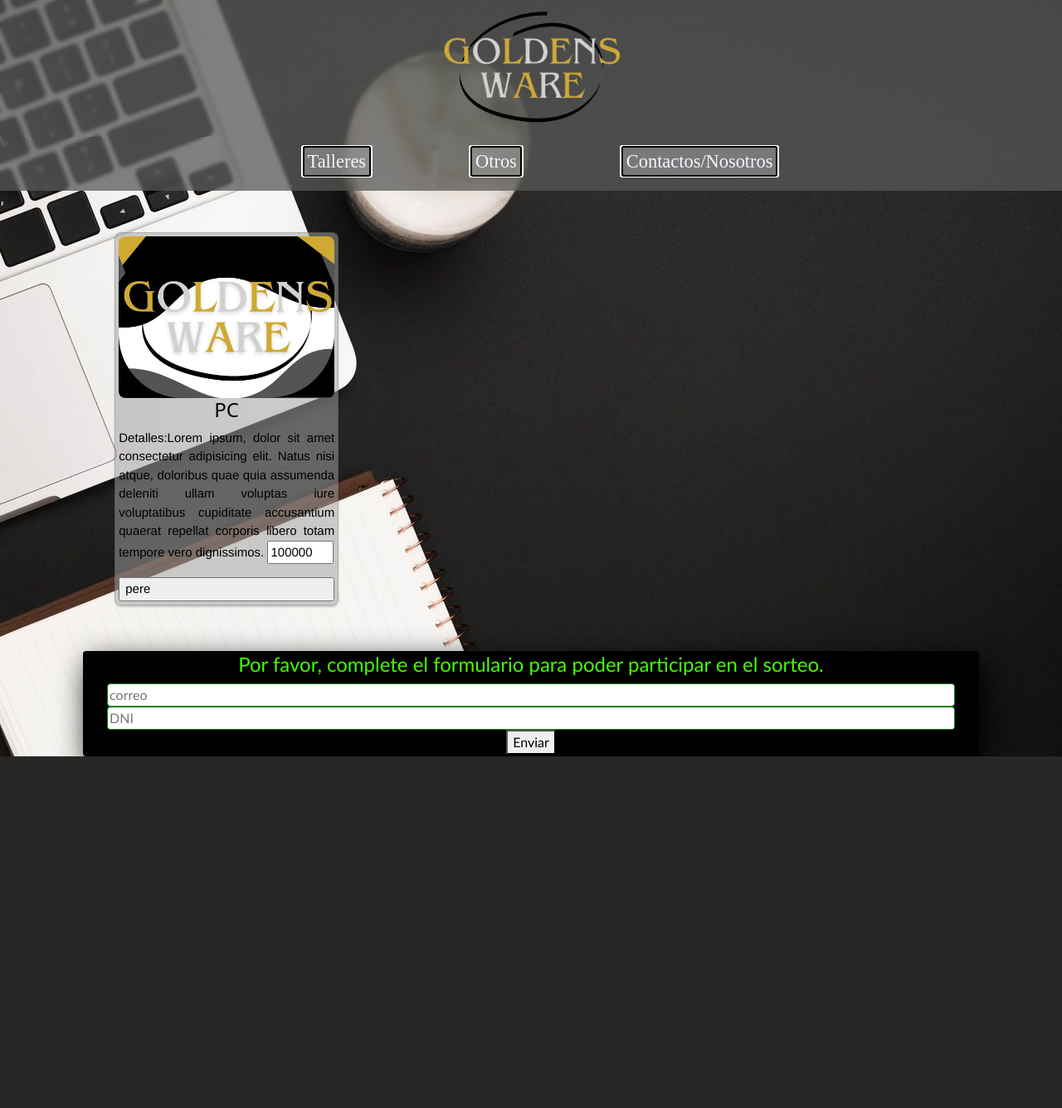
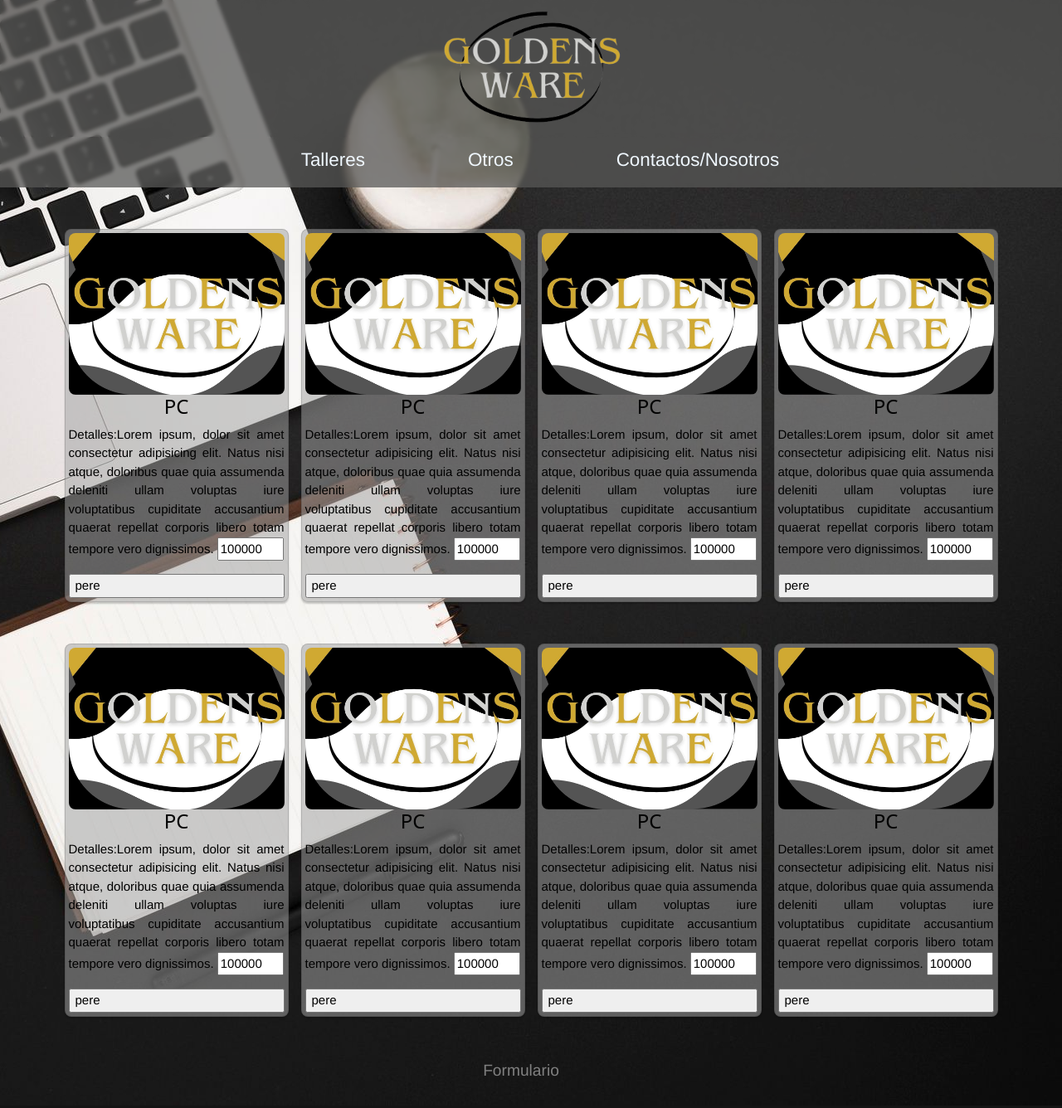
Before and after one commit to litofrandela/GoldensWare, a PHP site: page / in a window 1280 px wide. Shown: the whole page at 83% size. Before the commit the page ends 912 px from the top, so only its background shows below. Run offline with PHP 8.4, Linux system fonts and the light colour scheme; some libraries are stand-ins or nearby versions.

Commit message:
first commit

```diff
--- a/css/style.css
+++ b/css/style.css
@@ -40,6 +40,10 @@ header {
         justify-content: space-between;
     }
 
+    .esspa{
+        margin-bottom: 230px;
+    }
+
     .logo {
         display: inline;
         width: 200px;
@@ -78,9 +82,7 @@ header {
         top: 0;
         right: 0;
         bottom: 0;
-        background-color: rgba(0, 0, 0, 0.5);
         padding: 2rem;
-        box-shadow: 0 0 0 100vmax rgba(0, 0, 0, .5);
     }
 
     .no_ver.visible {
@@ -130,35 +132,21 @@ header {
 .bord {
     margin-top: 10px;
     font-size: 1.4em;
-    border: 2px solid rgb(255, 255, 255);
-    border-radius: 3px;
+    border: none;
     padding: 0px;
 }
 
-.bord:hover {
-    border: 2px solid black;
-    border-radius: 3px;
-    padding: 0px;
+.color{
+    color: aliceblue;
+    text-decoration: none;
+    font-family:'Franklin Gothic Medium', 'Arial Narrow', Arial, sans-serif;
+    padding: 4px;
+    transition: all 0.35s;
 }
 
-.color {
-    color: aliceblue;
-    text-decoration: none;
-    font-family: 'Times New Roman', Times, serif;
-    border: 2px solid black;
-    border-radius: 3px;
-    padding: 4px;
-    background-color: rgba(154, 152, 152, 0.608);
+.color:hover{
+    color:white;
 }
-
-.color:hover {
-    color: aliceblue;
-    background: rgba(0, 0, 0, 0.608);
-    border: 2px solid rgb(255, 255, 255);
-    border-radius: 3px;
-    padding: 4px;
-}
-
 /*Cards styles*/
 
 .container{
@@ -172,13 +160,13 @@ header {
     justify-content: center;
     margin: auto;
     margin-top: 50px;
-    margin-bottom: 50px;
+    margin-bottom:630px;
 }
 
 .container .card{
     margin-bottom: 50px;
-    margin-left: 50px;
-    margin-right: 50px;
+    margin-left: auto;
+    margin-right: auto;
     width: 270px;
     padding: 4px;
     height: 450px;
@@ -187,6 +175,12 @@ header {
     box-shadow: 0 2px 2px rgba(0, 0, 0, 0.2);
     transition: all 0.25s;
     font-size: 1em;
+}
+
+@media screen and (max-width:767px) {
+    .container .card{
+        margin-right: auto;
+    }
 }
 
 .container .card:hover{
@@ -219,18 +213,50 @@ header {
 
 /*Formulario*/
 
+form{
+    margin-bottom: 20px;
+}
+
+.fx{
+    display: none;
+}
+
 .formulario{
     margin-top: 5px;
     padding: 2px;
-    background-color: black;
+    background-color: rgba(0, 0, 0, 0.350);
     border-radius: 4px;
-    font-family: "calibri";
-    color: white;
-    box-shadow: 7px 13px 37px #000;
+    box-shadow: 7px 13px 37px #00000069;
     display: flexbox;
     box-sizing: content-box;
-    color: rgb(68, 255, 0);
     text-align: center;
+    width: 400px;
+    margin: auto;
+    transition: all 0.40s;
+}
+
+.formulario:hover{
+    background-color: rgba(0, 0, 0, 0.750);
+    box-shadow: 7px 13px 37px #000000f3;
+}
+
+.formulario h4{
+    font-family:'Franklin Gothic Medium', 'Arial Narrow', Arial, sans-serif;
+    color: gold;
+}
+
+.desaparecer{
+    background: none;
+    border: none;
+    width: 130px;
+    margin: auto;
+    color: gray;
+    font-family:'Franklin Gothic Medium', 'Arial Narrow', Arial, sans-serif;
+    font-size:120%;
+}
+
+.aparecer{
+    display: block;
 }
 
 .formulario h1{
@@ -239,12 +265,24 @@ header {
 
 .formulario input{
     width: 95%;
-    border-radius: 4px;
-    border: 1px solid green;
-    font-family: "calibri";
-    color: rgb(241, 9, 214);
+    border-radius: 10px;
+    background-color: rgba(83, 83, 83, 0.096);
+    font-family:'Franklin Gothic Medium', 'Arial Narrow', Arial, sans-serif;
+    color: gray;
+    transition: all 0.55s;
 }
 
 .formulario input:hover{
-    background: rgb(255, 255, 255);
+    border-radius: 5px;
+    border-color:  1px solid white;
 }
+
+.eni{
+    background: none;
+    border: none;
+    width: 130px;
+    margin: auto;
+    color: gray;
+    font-family:'Franklin Gothic Medium', 'Arial Narrow', Arial, sans-serif;
+    font-size:115%;
+}
--- a/index.html
+++ b/index.html
@@ -17,7 +17,7 @@
   <div class="centrar">
     <img src="img/logodelaempresa.png" class="logo" id="logo">
   </div>
-  <header>
+  <header class="" id="cabe">
     <button id="abrir" class="abrir-menu"><img src="img/menu.svg" alt=""></button>
     <nav class="no_ver" id="no_ver">
       <button class="cerrar-menu" id="cerrar"><img src="img/cerrar.svg" alt=""></button>
@@ -54,62 +54,115 @@
           <input type="text" class="text2" id="precio" value="100000" readonly>
         </p>
         <input type="submit" id="precio" value="pere" class="texto">
-        </dive>
-
-        <!--<div class="card">
-      <img src="img/logo.jpg" alt="#">
-      <h4>PC</h4>
-      <p class="texto">Detalles:Lorem ipsum, dolor sit amet consectetur adipisicing elit. Natus nisi atque, doloribus quae quia assumenda
-        deleniti ullam voluptas iure voluptatibus cupiditate accusantium quaerat repellat corporis libero totam tempore
-        vero dignissimos.</p>
       </div>
 
       <div class="card">
-      <img src="img/logo.jpg" alt="#">
-      <h4>PC</h4>
-      <p class="texto">Detalles:Lorem ipsum, dolor sit amet consectetur adipisicing elit. Natus nisi atque, doloribus quae quia assumenda
-        deleniti ullam voluptas iure voluptatibus cupiditate accusantium quaerat repellat corporis libero totam tempore
-        vero dignissimos.</p>
+        <img src="img/logo.jpg" alt="#" class="image" value="logo">
+        <h4 id="O1">PC</h4>
+        <p class="texto" name="D1">Detalles:Lorem ipsum, dolor sit amet consectetur adipisicing elit. Natus nisi atque,
+          doloribus quae quia assumenda
+          deleniti ullam voluptas iure voluptatibus cupiditate accusantium quaerat repellat corporis libero totam
+          tempore
+          vero dignissimos.
+          <input type="text" class="text2" id="precio" value="100000" readonly>
+        </p>
+        <input type="submit" id="precio" value="pere" class="texto">
       </div>
 
       <div class="card">
-      <img src="img/logo.jpg" alt="#">
-      <h4>PC</h4>
-      <p class="texto">Detalles:Lorem ipsum, dolor sit amet consectetur adipisicing elit. Natus nisi atque, doloribus quae quia assumenda
-        deleniti ullam voluptas iure voluptatibus cupiditate accusantium quaerat repellat corporis libero totam tempore
-        vero dignissimos.</p>
+        <img src="img/logo.jpg" alt="#" class="image" value="logo">
+        <h4 id="O1">PC</h4>
+        <p class="texto" name="D1">Detalles:Lorem ipsum, dolor sit amet consectetur adipisicing elit. Natus nisi atque,
+          doloribus quae quia assumenda
+          deleniti ullam voluptas iure voluptatibus cupiditate accusantium quaerat repellat corporis libero totam
+          tempore
+          vero dignissimos.
+          <input type="text" class="text2" id="precio" value="100000" readonly>
+        </p>
+        <input type="submit" id="precio" value="pere" class="texto">
       </div>
 
       <div class="card">
-      <img src="img/logo.jpg" alt="#">
-      <h4>PC</h4>
-      <p class="texto">Detalles:Lorem ipsum, dolor sit amet consectetur adipisicing elit. Natus nisi atque, doloribus quae quia assumenda
-        deleniti ullam voluptas iure voluptatibus cupiditate accusantium quaerat repellat corporis libero totam tempore
-        vero dignissimos.</p>
+        <img src="img/logo.jpg" alt="#" class="image" value="logo">
+        <h4 id="O1">PC</h4>
+        <p class="texto" name="D1">Detalles:Lorem ipsum, dolor sit amet consectetur adipisicing elit. Natus nisi atque,
+          doloribus quae quia assumenda
+          deleniti ullam voluptas iure voluptatibus cupiditate accusantium quaerat repellat corporis libero totam
+          tempore
+          vero dignissimos.
+          <input type="text" class="text2" id="precio" value="100000" readonly>
+        </p>
+        <input type="submit" id="precio" value="pere" class="texto">
       </div>
 
       <div class="card">
-      <img src="img/logo.jpg" alt="#">
-      <h4>PC</h4>
-      <p class="texto">Detalles:Lorem ipsum, dolor sit amet consectetur adipisicing elit. Natus nisi atque, doloribus quae quia assumenda
-        deleniti ullam voluptas iure voluptatibus cupiditate accusantium quaerat repellat corporis libero totam tempore
-        vero dignissimos.</p>
+        <img src="img/logo.jpg" alt="#" class="image" value="logo">
+        <h4 id="O1">PC</h4>
+        <p class="texto" name="D1">Detalles:Lorem ipsum, dolor sit amet consectetur adipisicing elit. Natus nisi atque,
+          doloribus quae quia assumenda
+          deleniti ullam voluptas iure voluptatibus cupiditate accusantium quaerat repellat corporis libero totam
+          tempore
+          vero dignissimos.
+          <input type="text" class="text2" id="precio" value="100000" readonly>
+        </p>
+        <input type="submit" id="precio" value="pere" class="texto">
       </div>
-  -->
+
+      <div class="card">
+        <img src="img/logo.jpg" alt="#" class="image" value="logo">
+        <h4 id="O1">PC</h4>
+        <p class="texto" name="D1">Detalles:Lorem ipsum, dolor sit amet consectetur adipisicing elit. Natus nisi atque,
+          doloribus quae quia assumenda
+          deleniti ullam voluptas iure voluptatibus cupiditate accusantium quaerat repellat corporis libero totam
+          tempore
+          vero dignissimos.
+          <input type="text" class="text2" id="precio" value="100000" readonly>
+        </p>
+        <input type="submit" id="precio" value="pere" class="texto">
       </div>
+
+      <div class="card">
+        <img src="img/logo.jpg" alt="#" class="image" value="logo">
+        <h4 id="O1">PC</h4>
+        <p class="texto" name="D1">Detalles:Lorem ipsum, dolor sit amet consectetur adipisicing elit. Natus nisi atque,
+          doloribus quae quia assumenda
+          deleniti ullam voluptas iure voluptatibus cupiditate accusantium quaerat repellat corporis libero totam
+          tempore
+          vero dignissimos.
+          <input type="text" class="text2" id="precio" value="100000" readonly>
+        </p>
+        <input type="submit" id="precio" value="pere" class="texto">
+      </div>
+
+      <div class="card">
+        <img src="img/logo.jpg" alt="#" class="image" value="logo">
+        <h4 id="O1">PC</h4>
+        <p class="texto" name="D1">Detalles:Lorem ipsum, dolor sit amet consectetur adipisicing elit. Natus nisi atque,
+          doloribus quae quia assumenda
+          deleniti ullam voluptas iure voluptatibus cupiditate accusantium quaerat repellat corporis libero totam
+          tempore
+          vero dignissimos.
+          <input type="text" class="text2" id="precio" value="100000" readonly>
+        </p>
+        <input type="submit" id="precio" value="pere" class="texto">
+    </div>
+
     <div class="row">
-    </div>
       <div class="col">
+        <button class="desaparecer" id="aparecer">Formulario</button>
+        <div class="fx" id="foe">
+          <button class="desaparecer" id="cere">Cerrar</button>
           <form name="formulario" method="post" action="datos.php">
-        <div class="formulario" id="fo">
+            <div class="formulario">
               <div class="col">
-            <h4 class="maspequeño">Por favor, complete el formulario para poder participar en el sorteo.
+                <h4 class="maspequeño">Por favor, complete el formulario si quiere contactarnos.
                 </h4>
-            <input type="text" autocomplete="email" name="correo" id="correo" placeholder="correo"
+                <input type="text" autocomplete="email" name="correo" id="correo" placeholder="Correo"
                   pattern="[^@]+@[^@]+\.[a-zA-Z]{3,6}" title="Ingrese el @ o el .com" maxlength="60" required>
                 <input type="text" name="dni" id="dni" placeholder="DNI" inputmode="numeric" pattern="\d*" minlength="8"
                   maxlength="8" required>
-            <button type="submit" id="btn" name="bt" class="vos_sos_un_boton">Enviar</button>
+                <button type="submit" id="btn" name="bt" class="eni">Enviar</button>
+              </div>
             </div>
         </div>
         </form>
--- a/js/menu.js
+++ b/js/menu.js
@@ -5,6 +5,34 @@ const c = document.querySelector("#c");
 const ce = document.querySelector("#ce");
 const cer = document.querySelector("#cer");
 const logo = document.querySelector("#logo");
+const formulario = document.querySelector("#aparecer");
+const foe = document.querySelector("#foe");
+const cere = document.querySelector("#cere");
+const cabe = document.querySelector("#cabe");
+
+formulario.addEventListener("click", () =>{
+    foe.classList.add("aparecer");
+})
+
+formulario.addEventListener("click", () =>{
+    foe.classList.remove("fx");
+})
+
+cere.addEventListener("click", () =>{
+    foe.classList.add("fx");
+})
+
+cere.addEventListener("click", () =>{
+    foe.classList.remove("aparecer");
+})
+
+abrir.addEventListener("click", () => {
+    cabe.classList.add("esspa");
+})
+
+cerrar.addEventListener("click", () => {
+    cabe.classList.remove("esspa");
+})
 
 abrir.addEventListener("click", () => {
     abrir.classList.add("ocultar");
```
Lines whose indentation alone changed are shown as unchanged.
